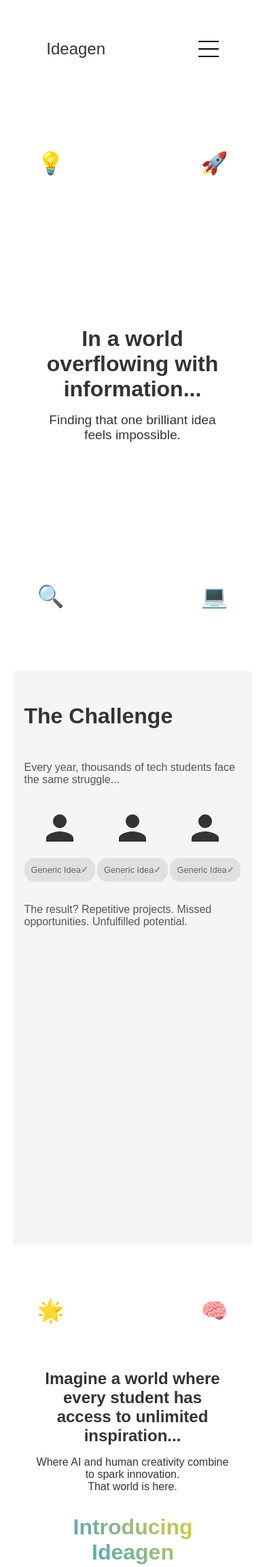
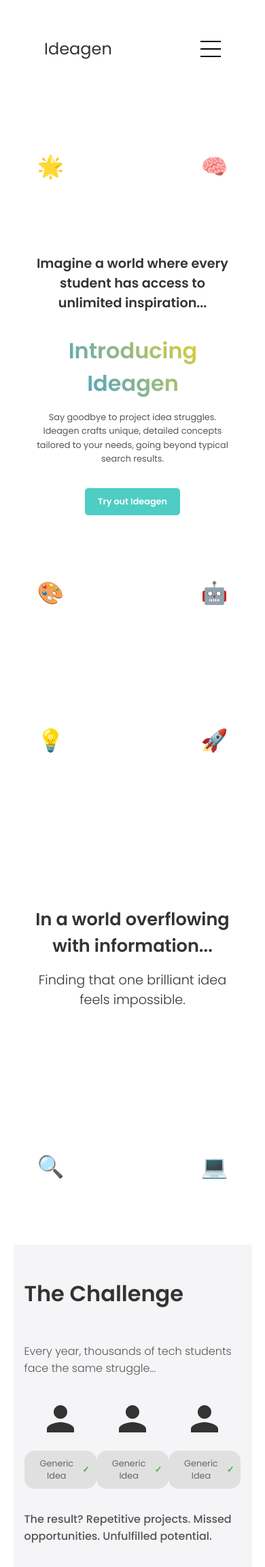
Before and after one commit to ombhojane/ideagen, a FastAPI app: page / in a window 390 px wide. Shown: the top 2305 px of the page at 68% size. Run offline with FastAPI, Linux system fonts and the light colour scheme; some libraries are stand-ins or nearby versions.

Commit message:
enhanced sections

```diff
--- a/static/css/style.css
+++ b/static/css/style.css
@@ -70,6 +70,8 @@
 
 #hamburger-nav {
   display: none;
+  position: relative;
+  z-index: 1000; /* This should be higher than any other z-index on the page */
 }
 
 .hamburger-menu {
@@ -101,7 +103,8 @@
   width: fit-content;
   max-height: 0;
   overflow: hidden;
-  transition: all 0.3 ease-in-out;
+  transition: all 0.3s ease-in-out;
+  z-index: 1001; /* This should be higher than the hamburger-nav */
 }
 
 .menu-links a {
@@ -152,7 +155,7 @@
 body, html {
   margin: 0;
   padding: 0;
-    font-family: "Poppins", sans-serif;
+  font-family: "Poppins", sans-serif;
  scroll-behavior: smooth;
   overflow-x: hidden;
   background-color: #fff;
@@ -175,7 +178,6 @@
 /* Hero Section */
 /* Base styles */
 body {
-  font-family: Arial, sans-serif;
   margin: 0;
   padding: 0;
   font-size: 16px;
@@ -240,6 +242,7 @@
   bottom: 10%;
   right: 10%;
 }
+
 
 /* Problem Statement Section */
 #problem-statement {
@@ -368,7 +371,7 @@
 /* Media Queries for responsiveness */
 @media screen and (max-width: 768px) {
   .hero-title {
-      font-size: 2rem;
+      font-size: 1.6rem;
   }
 
   .hero-subtitle {
@@ -420,6 +423,7 @@
 /* Ideagen Introduction */
 #ideagen-reveal {
   position: relative;
+  z-index: 1;
   overflow: hidden;
   min-height: 100vh;
   display: flex;
@@ -436,7 +440,7 @@
 }
 
 .reveal-title {
-  font-size: 2.5rem;
+  font-size: 1.9rem;
   font-weight: 600;
   margin-bottom: 1rem;
   opacity: 0;
@@ -466,7 +470,7 @@
 }
 
 .ideagen-description {
-  font-size: 1.1rem;
+  font-size: 1.4rem;
   line-height: 1.6;
   margin-top: 1rem;
   margin-bottom: 2rem;
@@ -554,15 +558,23 @@
 
 @media (max-width: 480px) {
   .reveal-title {
-    font-size: 1.5rem;
+    font-size: 1.2rem;
   }
 
   .reveal-subtitle {
     font-size: 1rem;
   }
 
+  .ideagen-description{
+    font-size: 0.8rem;
+  }
+
   .ideagen-title {
     font-size: 2rem;
+  }
+
+  .try-ideagen-btn{
+    font-size: 0.8rem;
   }
 
   .sticker {
@@ -574,7 +586,7 @@
   background-color: #ffffff;
   color: #333333;
   padding: 4rem 1rem;
-  font-family: -apple-system, BlinkMacSystemFont, 'Segoe UI', Roboto, Oxygen, Ubuntu, Cantarell, 'Open Sans', 'Helvetica Neue', sans-serif;
+  font-family: "Poppins", sans-serif;
 }
 
 .showcase-container {
@@ -706,7 +718,7 @@
   background-color: #ffffff;
   color: #333333;
   padding: 4rem 0;
-  font-family: -apple-system, BlinkMacSystemFont, 'Segoe UI', Roboto, Oxygen, Ubuntu, Cantarell, 'Open Sans', 'Helvetica Neue', sans-serif;
+  font-family: "Poppins", sans-serif;
 }
 
 .container {
--- a/templates/ideagen.html
+++ b/templates/ideagen.html
@@ -365,7 +365,7 @@
             <span></span>
           </div>
           <div class="menu-links">
-            <li><a href="#/">About</a></li>
+            <li><a href="/">About</a></li>
             <li><a href="/ideas">Ideas</a></li>
             <li><a href="/ideagen" style="border: 2px solid #333; border-radius: 50px; padding: 10px 20px;">Try Here!</a></li>
           </div>
--- a/templates/index.html
+++ b/templates/index.html
@@ -28,13 +28,29 @@
           <span></span>
           <span></span>
         </div>
-        <div class="menu-links">
+        <ul class="menu-links">
           <li><a href="#about">About</a></li>
           <li><a href="/ideas">Ideas</a></li>
+          <li><a href="#key-features">Features</a></li>
           <li><a href="/ideagen">Try Out Now</a></li>
-        </div>
+        </ul>
       </div>
     </nav>
+
+    <section id="ideagen-reveal">
+      <div class="reveal-content">
+          <h2 class="reveal-title">Imagine a world where every student has access to unlimited inspiration...</h2>
+          <h1 class="ideagen-title">Introducing Ideagen</h1>
+          <p class="ideagen-description">Say goodbye to project idea struggles. Ideagen crafts unique, detailed concepts tailored to your needs, going beyond typical search results.</p>
+          <a href="#" class="try-ideagen-btn">Try out Ideagen</a>
+      </div>
+      <div class="sticker top-left">🌟</div>
+      <div class="sticker top-right">🧠</div>
+      <div class="sticker bottom-left">🎨</div>
+      <div class="sticker bottom-right">🤖</div>
+  </section>
+
+
     <section id="hero">
       <div class="hero-content">
           <h1 class="hero-title">In a world overflowing with information...</h1>
@@ -88,20 +104,6 @@
        </div>
   </section>
 
-  <section id="ideagen-reveal">
-    <div class="reveal-content">
-        <h2 class="reveal-title">Imagine a world where every student has access to unlimited inspiration...</h2>
-        <h3 class="reveal-subtitle">Where AI and human creativity combine to spark innovation.</h3>
-        <h3 class="reveal-subtitle">That world is here.</h3>
-        <h1 class="ideagen-title">Introducing Ideagen</h1>
-        <p class="ideagen-description">Say goodbye to project idea struggles. Ideagen crafts unique, detailed concepts tailored to your needs, going beyond typical search results.</p>
-        <a href="#" class="try-ideagen-btn">Try out Ideagen</a>
-    </div>
-    <div class="sticker top-left">🌟</div>
-    <div class="sticker top-right">🧠</div>
-    <div class="sticker bottom-left">🎨</div>
-    <div class="sticker bottom-right">🤖</div>
-</section>
 
 <section class="ideagen-showcase" id="key-features">
   <div class="showcase-container">
```
